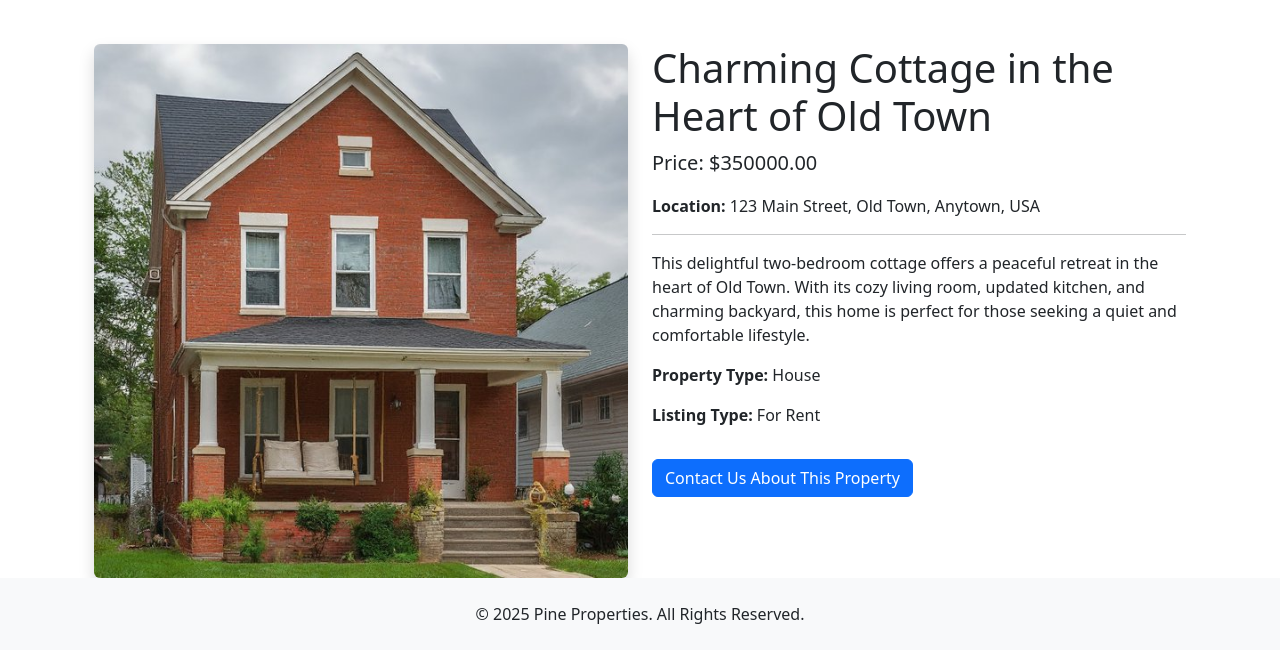
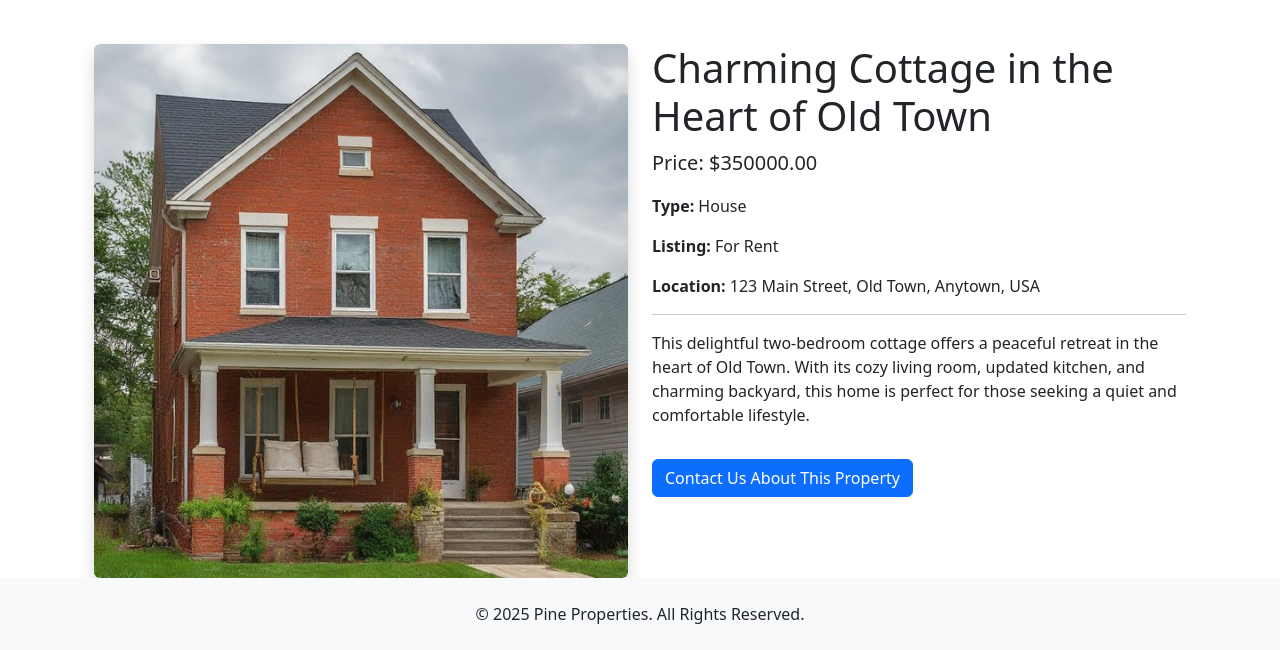
Before and after one commit to MSRhmn/pine-properties, a Django app: page /properties/2/ in a window 1280 px wide. Shown: the part 150-800 px from the top of the page. Run offline with Django 5.2, Linux system fonts and the light colour scheme; data comes from the database, SQL or seed files in the repository.

Commit message:
style: move type, listing items in above hr
Moving listing type, property type items above the horizontal rule for
bettery design.

```diff
--- a/properties/templates/properties/property_detail.html
+++ b/properties/templates/properties/property_detail.html
@@ -11,11 +11,11 @@
         <div class="col-md-6">
             <h1>{{ property.title }}</h1>
             <p class="lead"><strong>Price:</strong> ${{ property.price }}</p>
+            <p><strong>Type:</strong> {{ property.get_property_type_display }}</p>
+            <p><strong>Listing:</strong> {{ property.get_listing_type_display }}</p>
             <p><strong>Location:</strong> {{ property.location }}</p>
             <hr>
             <p>{{ property.description }}</p>
-            <p><strong>Property Type:</strong> {{ property.get_property_type_display }}</p>
-            <p><strong>Listing Type:</strong> {{ property.get_listing_type_display }}</p>
             <a href="{% url 'properties:contact' %}" class="btn btn-primary mt-3">Contact Us About This Property</a>
         </div>
     </div>
```
